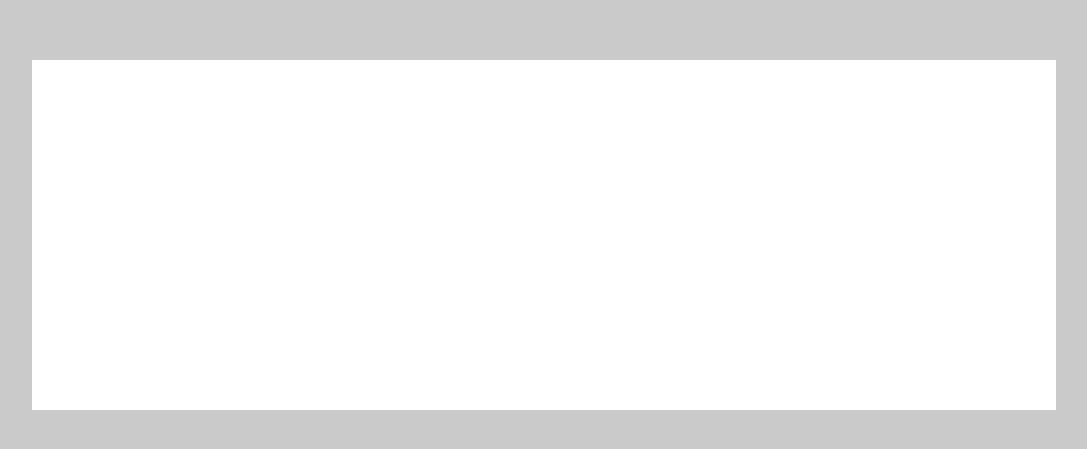
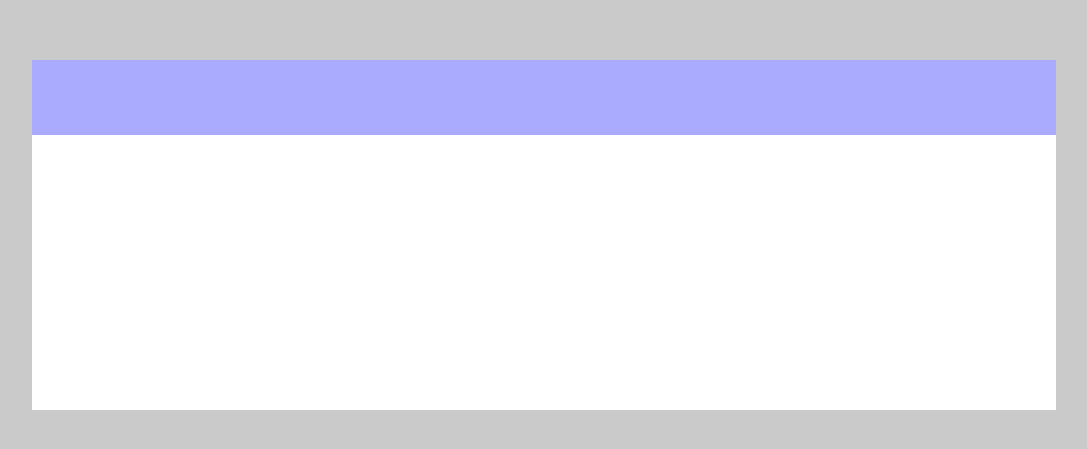
Before and after one commit to V-Matheus/calculadora-react, a React (Create React App) app: page / in a window 1280 px wide. Shown: the part 165-614 px from the top of the page, without its empty margins (96-1183 px from the left). Built offline with nearby package versions, Linux system fonts and the light colour scheme.

Commit message:
primeiras estilizacoes

```diff
--- a/src/components/input/index.js
+++ b/src/components/input/index.js
@@ -1,8 +1,9 @@
+import { InputContainer } from './styles'
 const Input = () => {
   return (
-    <div className="App">
-
-    </div>
+    <InputContainer>
+      <input />
+    </InputContainer>
   );
 }
 
--- a/src/components/input/styles.js
+++ b/src/components/input/styles.js
@@ -1 +1,25 @@
-import styled from 'styled-components';
+import styled from "styled-components";
+
+export const InputContainer = styled.div`
+  width: 100%;
+  height: 75px;
+  background-color: #AAAAFF;
+
+  display: flex;
+  align-items: center;
+  justify-content: flex-end
+
+  font-size: 24px;
+  font-family: 'Roboto';
+
+  input {
+      width: 100%;
+      height: 75px;
+      background-color: #AAAAFF;
+      border: 0;
+      padding: 0 10px;
+      font-size: 24px;
+      font-family: 'Roboto';
+      color: #FFF;
+  }
+`;
```
